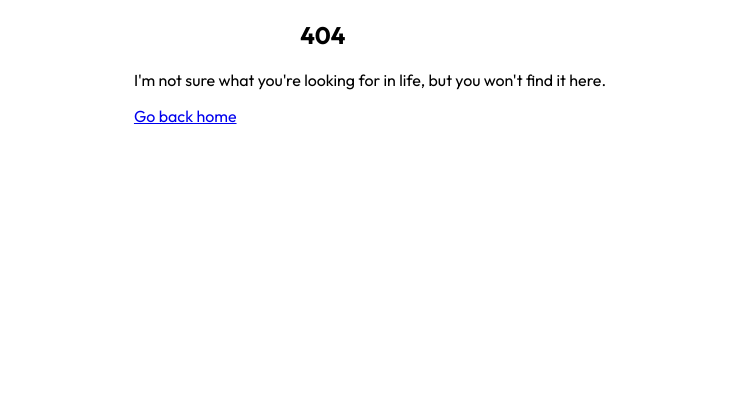
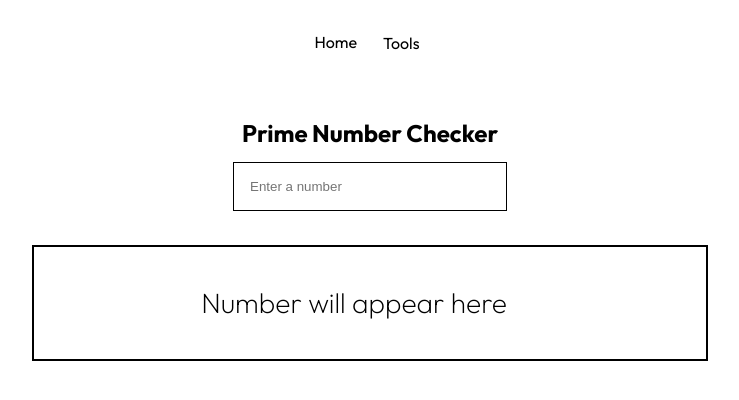
Before and after one commit to jakradum/portfolio, a React (Create React App) app: page /tools/prime-numbers in a window 1280 px wide. Before the commit this address had no page. Shown: the top 400 px of the page, without its empty margins (270-1009 px from the left). Built offline with nearby package versions, Linux system fonts and the light colour scheme.

Commit message:
prime number checker ver 1

```diff
--- a/src/App.js
+++ b/src/App.js
@@ -4,6 +4,7 @@ import RootLayout from './tools/index';
 import PWGenComponent from './tools/strong-password-generator';
 import { TicTacToe } from './tools/tic-tac-toe';
 import { ErrorElement } from './ErrorElement';
+import { PrimeNumbers } from './tools/prime-numbers';
 
 const router = createBrowserRouter([
   {
@@ -23,6 +24,10 @@ const router = createBrowserRouter([
             path: 'tic-tac-toe',
             element: <TicTacToe />,
           },
+          {
+            path: 'prime-numbers',
+            element: <PrimeNumbers/>,
+          },
         ],
       },
     ],
--- a/src/home.jsx
+++ b/src/home.jsx
@@ -102,6 +102,11 @@ const Home = () => {
                     Strong Password Generator
                   </NavLink>
                 </li>
+                <li>
+                  <NavLink to="/tools/prime-numbers" onClick={() => setIsDropdownOpen(false)}>
+                    Prime Number Finder
+                  </NavLink>
+                </li>
               </ul>
             )}
           </li>
--- a/src/index.css
+++ b/src/index.css
@@ -363,9 +363,12 @@ details li {
   min-width: 160px;
   box-shadow: rgba(50, 50, 93, 0.25) 0px 13px 27px -5px, rgba(0, 0, 0, 0.3) 0px 8px 16px -8px;
   z-index: 1000;
+  opacity: 0;
+  visibility: hidden;
+  transition: opacity 0.3s, visibility 0.3s;
 }
 
-.dropdown-menu.show {
+.nav-item.dropdown:hover .dropdown-menu {
   opacity: 1;
   visibility: visible;
 }
--- /dev/null
+++ b/src/tools/prime-numbers.jsx
@@ -0,0 +1,77 @@
+import React, { useState } from 'react';
+
+export const PrimeNumbers = () => {
+  const [number, setNumber] = useState('');
+  let divisor;
+
+  // logic
+  function dingDong(e) {
+    if (e.target.value === '') {
+      setNumber('Enter a number');
+      return;
+    }
+    let num = parseInt(e.target.value);
+    let prime, res, neither, large;
+    let length = num.toString().length;
+
+    if(length > 10){large = true; return;}
+
+    if (num % 2 === 0) {
+      // if the number is even
+      prime = false; // ie it is composite
+      divisor = 2;
+    } else {
+      // if the number is odd, actual prime check starts here
+      let currentNum = 3;
+      function isPrime() {
+        // base case
+        if (prime) {
+          return;
+        }
+        else if (num < 3) {
+          neither = true;
+          return;
+        } else if (num === currentNum) {
+          prime = true; // found a prime number!
+        } else if(num % currentNum === 0) {
+          // if divisible by current num
+          prime = false;
+          divisor = currentNum;
+          console.log(divisor);
+
+          return;
+        } else { // recursion
+          currentNum = currentNum + 2;
+          isPrime()
+        }
+      }
+      isPrime();
+    }
+    if (large) {
+      res = `Try a smaller number`;
+    } else if (neither) {
+      res = `Enter a number greater than 1`;
+    } else if (prime) {
+      res = `${num} is Prime`;
+    } else {
+      res = `Not Prime, divisible by ${divisor}`;
+    }
+    setNumber(res);
+  }
+
+  return (
+    <section style={{ alignItems: 'center' }}>
+      <h1 style={{ margin: '0 auto' }}>Prime Number Checker</h1>
+      <div className="flex">
+        <fieldset>
+          <div className="flexbox">
+            <input type="text" className="textInput" onChange={dingDong} placeholder="Enter a number" />
+          </div>
+        </fieldset>
+        <div className="password">
+          <h3>{number ? number : 'Number will appear here'}</h3>
+        </div>
+      </div>
+    </section>
+  );
+};
--- a/src/tools/tic-tac-toe.jsx
+++ b/src/tools/tic-tac-toe.jsx
@@ -1,4 +1,5 @@
 import { gameboard } from './tictactoe-functions';
+import { useNavigate } from 'react-router-dom';
 import React, { useState } from 'react';
 import { playGame } from './tictactoe-functions';
 import { ReloadIcon } from '../Components/refresh-svgrepo-com';
@@ -12,11 +13,19 @@ export const TicTacToe = () => {
   const [winningPlayer, setWinningPlayer] = useState(null);
   const [simulations, setSimulations] = useState(0);
 
+  const navigate = useNavigate();
+
   const rerenderFn = () => {
     setRender(render + 1);
   };
   const handleRestart = () => {
-    window.location.reload(); // Refresh the page
+
+    setBoard(Array(9).fill(''));
+    setWinner(false);
+    setWinningCells([]);
+    setWinningPlayer(null);
+    setSimulations(0);
+    Object.keys(gameboard).forEach(key => gameboard[key] = '');
   };
 
   const handleClick = async (index) => {
```
